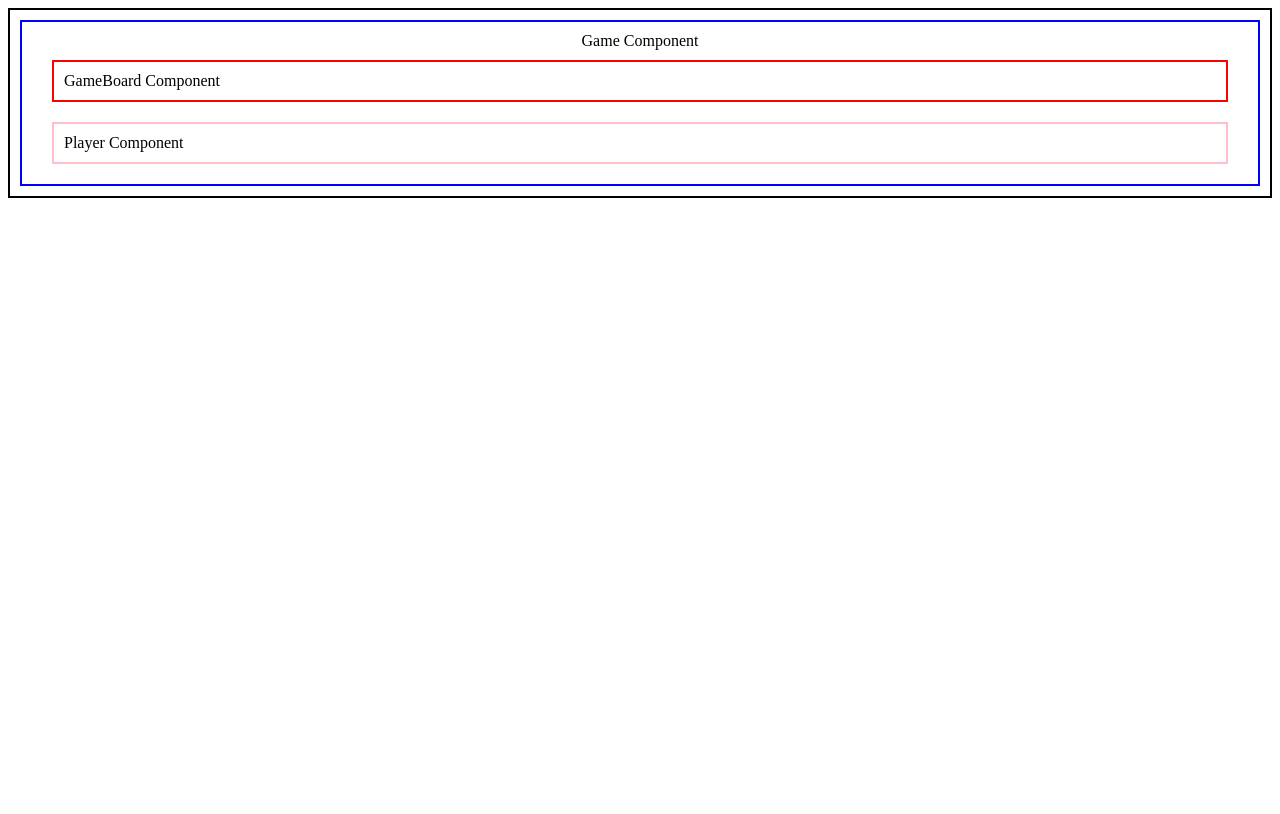
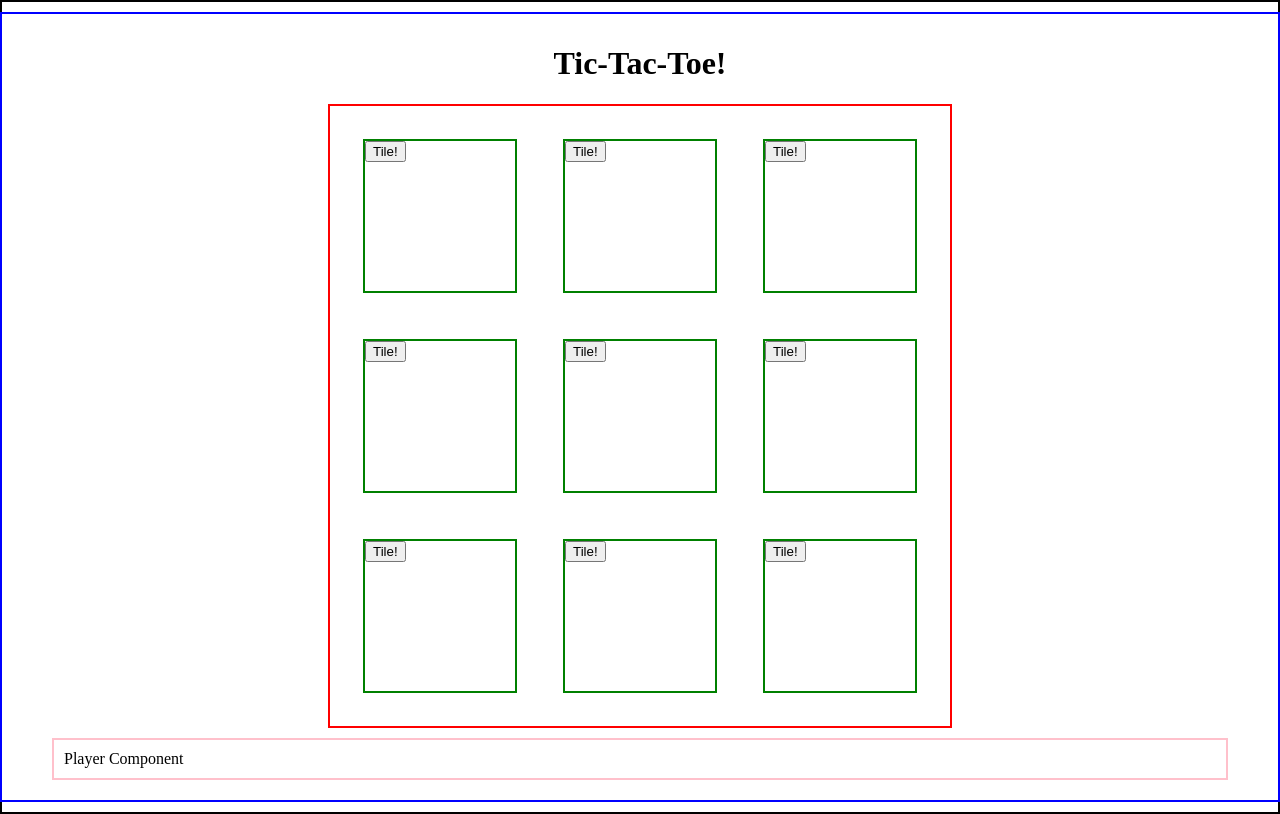
Before and after one commit to grayson073/tic-tac-taco, a Vue app: page / in a window 1280 px wide. Both pictures are taken after a click on the button "Start Game!". Built offline with nearby package versions, Linux system fonts and the light colour scheme.

Commit message:
Updated CSS with grid, setting up tile structure

```diff
--- a/src/App.vue
+++ b/src/App.vue
@@ -21,4 +21,9 @@ export default {
     flex-flow: column nowrap;
     align-items: center;
   }
+
+  body {
+    padding: 0px;
+    margin: 0px;
+  }
 </style>
--- a/src/components/Game.vue
+++ b/src/components/Game.vue
@@ -1,9 +1,10 @@
 <template>
   <div class="game">
-    Game Component
+    <h1>Tic-Tac-Toe!</h1>
     <GameBoard
     :game="game"
-    :startGame="() => game.active = true"/>
+    :startGame="() => game.active = true"
+    :onSelect="handleSelect"/>
     <PlayerDisplay/>
   </div>
 </template>
@@ -15,17 +16,17 @@ export default {
   data() {
     return {
       game: {
-        play: {
-          topLeft: null,
-          topMid: null,
-          topRight: null,
-          middleLeft: null,
-          middleMid: null,
-          middleRight: null,
-          bottomLeft: null,
-          bottomMid: null,
-          bottomRight: null,
-        },
+        plays: [
+          'topLeft',
+          'topMid',
+          'topRight',
+          'middleLeft',
+          'middleMid',
+          'middleRight',
+          'bottomLeft',
+          'bottomMid',
+          'bottomRight'
+        ],
         active: false
       }
     };
@@ -33,6 +34,11 @@ export default {
   components: {
     GameBoard,
     PlayerDisplay
+  },
+  methods: {
+    handleSelect(selected) {
+      console.log('SELECTED', selected);
+    }
   }
 };
 </script>
@@ -46,6 +52,6 @@ export default {
     flex-flow: column nowrap;
     align-items: center;
     max-width: 100%;
-    width: 95vw;
+    width: 100vw;
   }
 </style>
--- a/src/components/GameBoard.vue
+++ b/src/components/GameBoard.vue
@@ -1,27 +1,54 @@
 <template>
-  <div class="game-board">
-    <div v-if="game.active">
-    GameBoard Component
+    <div class="game-board">
+        <div v-if="game.active" class="game-grid">
+          <PlayTile class="game-tile" v-for="(play, index) in game.plays"
+          :key="index"
+          :name="game.plays[index]"
+          :onSelect="handleSelect"/>
+        </div>
+      <button v-if="!game.active" @click="startGame">Start Game!</button>
     </div>
-    <button v-if="!game.active" @click="startGame">Start Game!</button>
-  </div>
 </template>
 
 <script>
+import PlayTile from './PlayTile';
 export default {
   props: {
     game: Object,
-    startGame: Function
+    startGame: Function,
+    onSelect: Function,
   },
+  components: {
+    PlayTile,
+  },
+  methods: {
+    handleSelect(selected) {
+      this.onSelect(selected);
+    }
+  }
 };
 </script>
 
 <style scoped>
   .game-board {
     border: 2px solid red;
-    padding: 10px;
-    max-width: 100%;
-    width: 90vw;
+    display: flex;
+    flex-flow: row nowrap;
+    justify-content: center;
+  }
+
+  .game-grid {
+    display: grid;
+    grid-template-columns: repeat(3, 200px [col-start]);
+    grid-template-rows: repeat(3, 200px [row-start]);
     margin: 10px;
+    align-items: center;
+  }
+
+  .game-tile {
+    list-style: none;
+    height: 150px;
+    width: 150px;
+    justify-self: center;
   }
 </style>
--- /dev/null
+++ b/src/components/PlayTile.vue
@@ -0,0 +1,27 @@
+<template>
+  <div class="play-tile">
+    <button @click="handleSelect">Tile!</button>
+  </div>
+</template>
+
+<script>
+export default {
+  props: {
+    game: Object,
+    startGame: Function,
+    onSelect: Function,
+    name: String
+  },
+  methods: {
+    handleSelect() {
+      this.onSelect(this.name);
+    }
+  }
+};
+</script>
+
+<style scoped>
+  .play-tile {
+    border: 2px solid green;
+  }
+</style>
```
